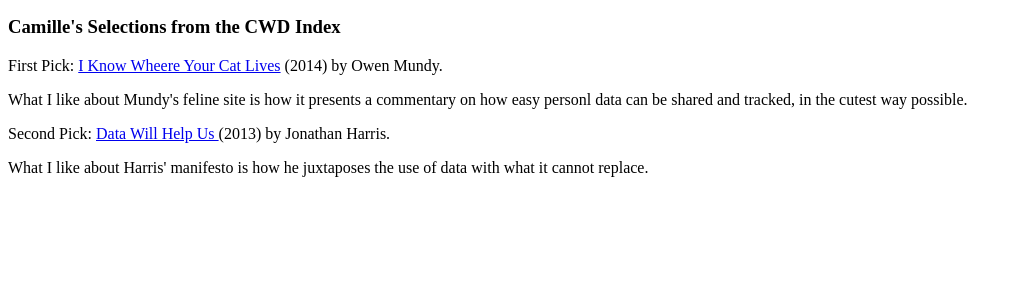
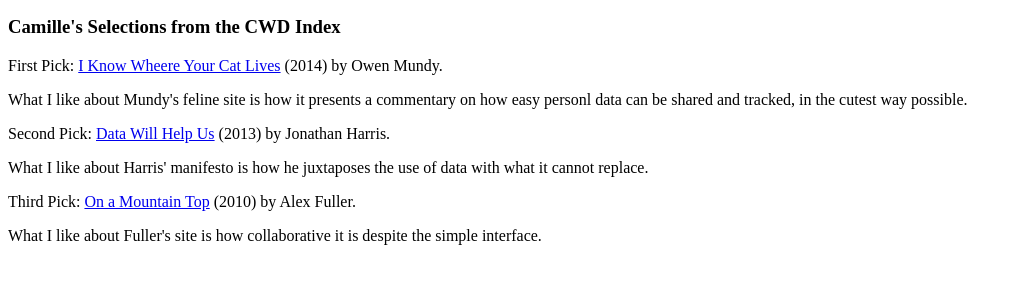
Before and after one commit to not-camellias/hello-world, a plain HTML site: page index.html in a window 1280 px wide. Shown: the part 87-370 px from the top of the page, without its empty margins (0-1018 px from the left). Drawn offline with Linux system fonts and the light colour scheme.

Commit message:
added final site

```diff
--- a/index.html
+++ b/index.html
@@ -8,11 +8,17 @@
     <h1>:D</h1>
     <p>Hello World! My name is Camille and I am an ATEC senior ready to take on Internet Studio! :) </p>
     <h3>Camille's Selections from the CWD Index </h3>
+
     <p>First Pick: <a href = "https://www.camelliasgrace.com/">I Know Wheere Your Cat Lives</a> (2014) by Owen Mundy.</p>
     <p>What I like about Mundy's feline site is how it presents a commentary on how easy personl data can be shared and tracked, in the cutest way possible.</p>
 
-    <p>Second Pick: <a href = "https://datawillhelp.us/">Data Will Help Us </a>  (2013) by Jonathan Harris.</p>
+    <p>Second Pick: <a href = "https://datawillhelp.us/">Data Will Help Us</a>  (2013) by Jonathan Harris.</p>
     <p>What I like about Harris' manifesto is how he juxtaposes the use of data with what it cannot replace.</p>
+
+    <p>Third Pick: <a href = "https://www.onamountaintop.com/">On a Mountain Top</a> (2010) by Alex Fuller.</p>
+    <p>What I like about Fuller's site is how collaborative it is despite the simple interface.</p>
+
+
   </body>
 
 </html>
```
